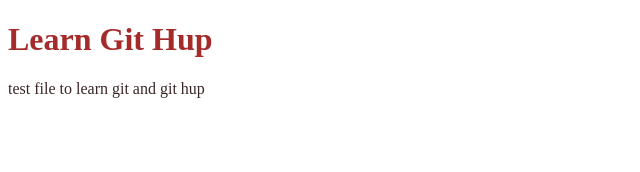
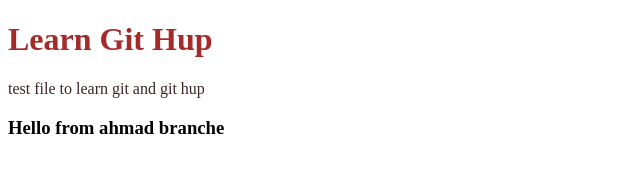
Before and after one commit to en-ahmad-it/GitHupTest, a plain HTML site: page index.html in a window 1280 px wide. Shown: the whole page, without its empty margins (0-640 px from the left). Drawn offline with Linux system fonts and the light colour scheme.

Commit message:
update in ahmad branche

```diff
--- a/index.html
+++ b/index.html
@@ -9,6 +9,7 @@
 <body>
     <H1>Learn Git Hup</H1>
     <p>test file to learn git and git hup</p>
+    <h3>Hello from ahmad branche</h3>
     <script src="app.js"></script>
 </body>
 </html>
```
